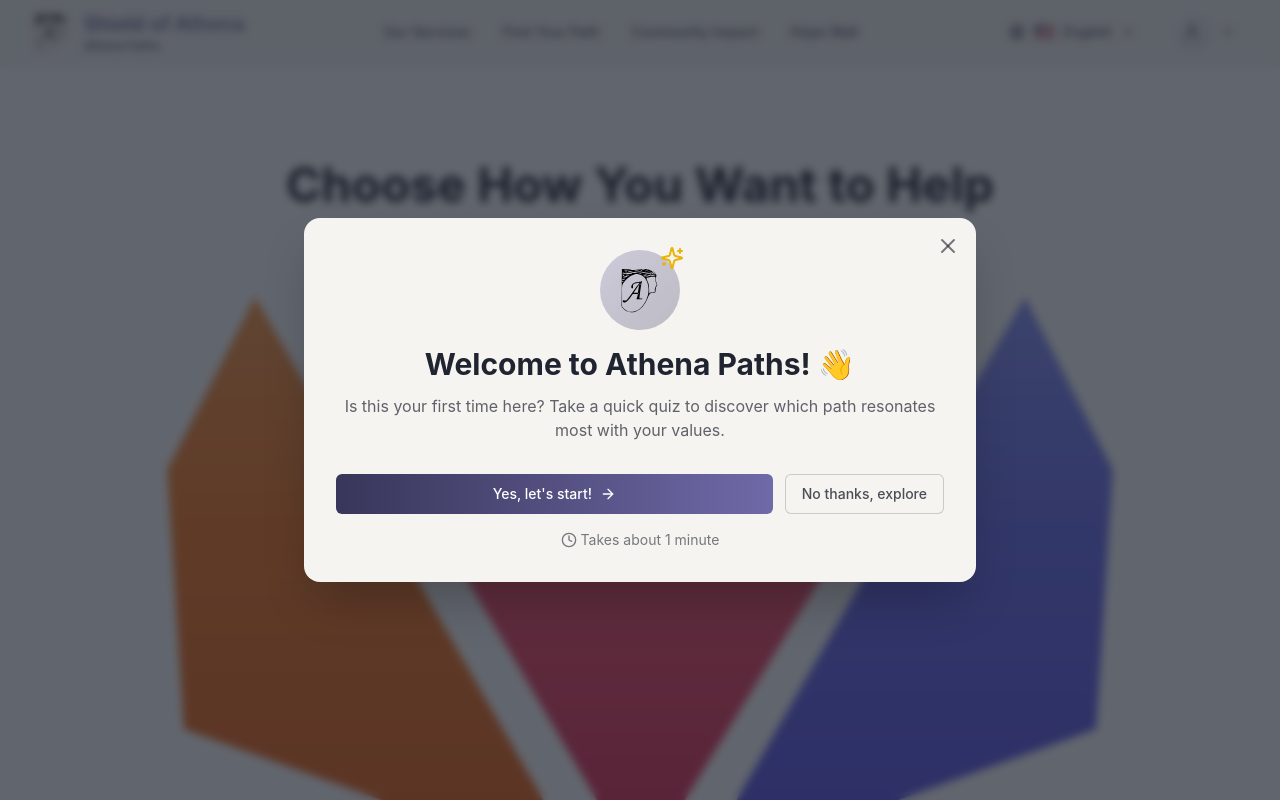
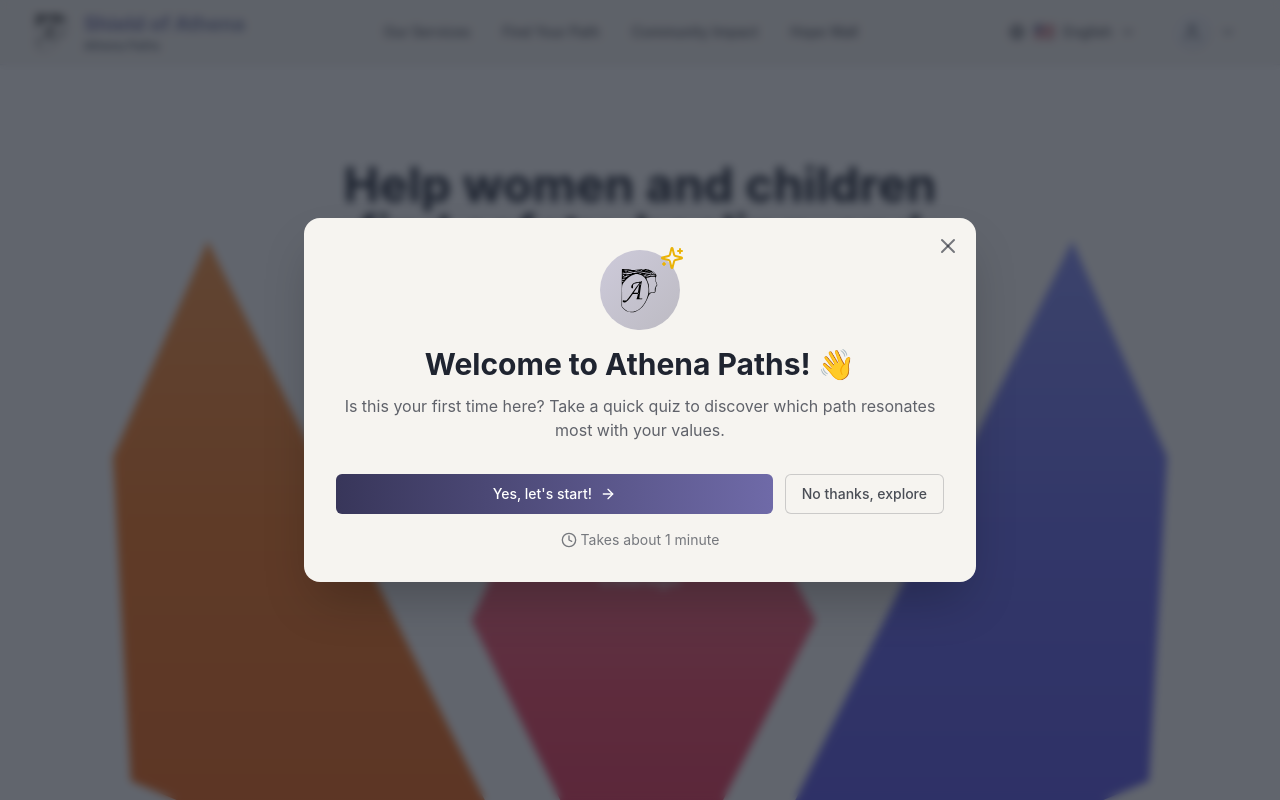
Before and after one commit to puganinithepug/Morgan-Stanley-Athena-Paths, a React (Create React App) app in the folder client/: page /landing in a window 1280 px wide. Shown: the top 800 px of the page. Built offline with nearby package versions, Linux system fonts and the light colour scheme.

Commit message:
fixed text

```diff
--- a/client/src/components/PathTransitionSection.jsx
+++ b/client/src/components/PathTransitionSection.jsx
@@ -36,12 +36,11 @@
     >
       {/* TEXT + CTA */}
       <div className="relative z-20 flex flex-col items-center text-center px-4">
-        <h1 className="text-4xl md:text-5xl font-bold text-gray-900 mb-3">
-          Choose How You Want to Help
+        <h1 className="text-4xl max-w-2xl md:text-5xl font-bold text-gray-900 mb-3">
+          Help women and children find safety, healing, and hope.
         </h1>
         <p className="text-gray-600 max-w-2xl mx-auto mb-6">
-          Scroll to see how the three Athena paths transform into a guiding
-          journey that follows you down the page.
+          Athena Paths transforms donating into a guided journey—Wisdom, Courage, and Protection—that mirrors the real stages of a survivor's healing.
         </p>
         <Button
           size="lg"
@@ -57,7 +56,7 @@
       <motion.div
         style={{ opacity: trianglesOpacity, y: trianglesY }}
         className="
-          relative w-full -mt-10
+          relative w-full -mt-48
           flex items-end justify-center gap-[1vw]
           pointer-events-none
         "
@@ -65,7 +64,7 @@
         {/*TODO: Support mobile view (currently not implemented) */}
         {/* LEFT – Wisdom (bigger, pushed left) */}
         <div
-          className="relative w-[24rem] md:w-[50rem] h-[30rem] md:h-[36rem] shadow-2xl origin-bottom translate-x-[40%]"
+          className="relative w-[24rem] md:w-[90rem] h-[30rem] md:h-[45rem] shadow-2xl origin-bottom translate-x-[25%]"
           style={{
             clipPath: "polygon(0% 30%, 21% 0, 100% 100%, 4% 75%)",
             background:
@@ -82,7 +81,7 @@
 
         {/* MIDDLE – Courage (slightly smaller + lower) */}
         <div
-          className="relative w-[18rem] md:w-[50rem] h-[24rem] md:h-[28rem] shadow-2xl origin-bottoms z-10"
+          className="relative w-[18rem] md:w-[70rem] h-[24rem] md:h-[28rem] shadow-2xl origin-bottoms z-10"
           style={{
             clipPath: "polygon(16% 0%, 84% 0%, 100% 24%, 50% 100%, 2% 24%)",
             background:
@@ -99,7 +98,7 @@
 
         {/* RIGHT – Protection (bigger, pushed right) */}
         <div
-          className="relative w-[24rem] md:w-[50rem] h-[30rem] md:h-[36rem] shadow-2xl origin-bottom translate-x-[-40%]"
+          className="relative w-[24rem] md:w-[90rem] h-[30rem] md:h-[45rem] shadow-2xl origin-bottom translate-x-[-25%]"
           style={{
             clipPath: "polygon(100% 30%, 79% 0, 0% 100%, 96% 75%)",
             background:
```
Also changed, not shown: client/src/pages/Landing.jsx (+0 -54 lines).
